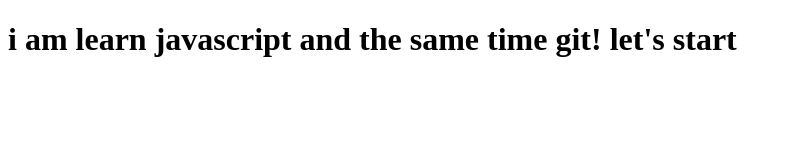
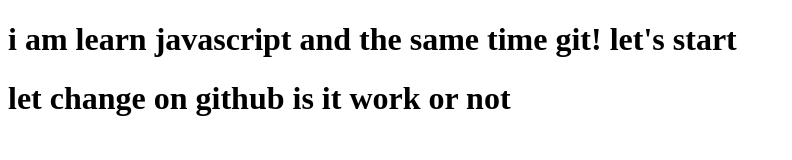
Before and after one commit to safiabdulhadi/javascript, a plain HTML site: page index.html in a window 1280 px wide. Shown: the whole page, without its empty margins (0-792 px from the left). Drawn offline with Linux system fonts and the light colour scheme.

Commit message:
Update index.html

```diff
--- a/index.html
+++ b/index.html
@@ -7,7 +7,8 @@
        <title>js</title>
 </head>
 <body>
-       <h1>i am learn javascript and the same time git! let's start</h1>
+       <h1>i am learn javascript and the  same time git! let's start </h1>
+       <h1> let change on github is it work or not </h1>
 
 </body>
 </html>
```
